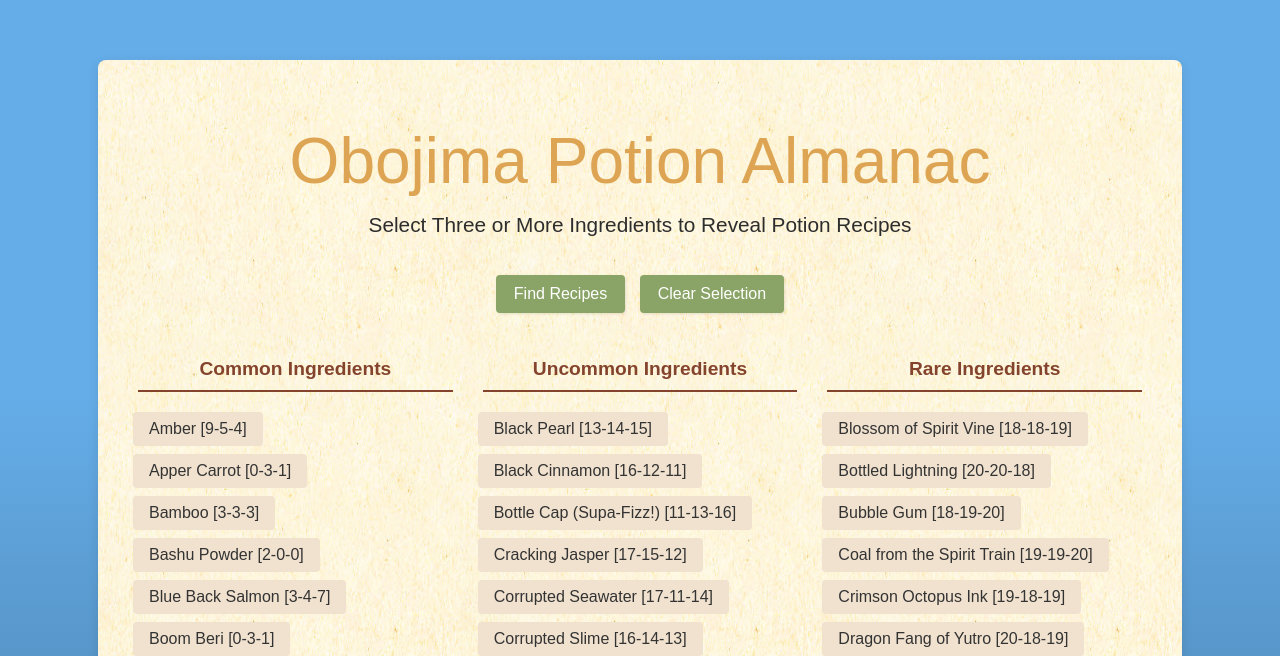
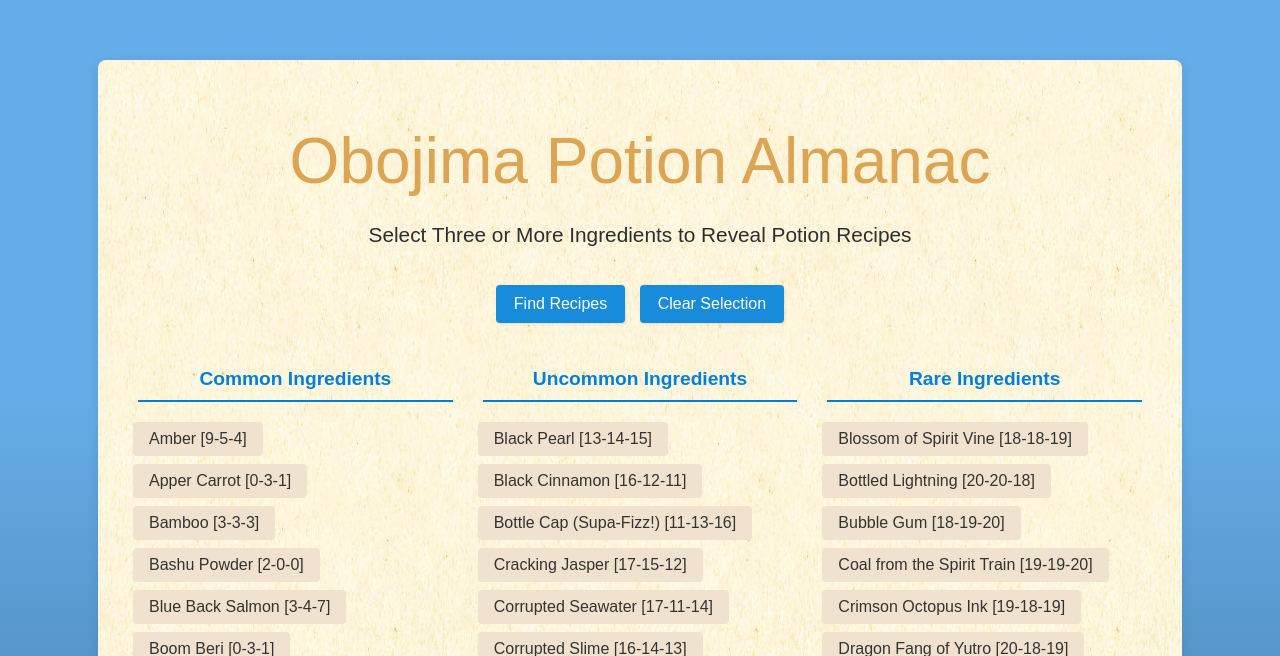
Before and after one commit to billhanscom/ObojimaPotionAlmanac, a Flask app: page / in a window 1280 px wide. Shown: the top 656 px of the page. Run offline with Flask 3, Linux system fonts and the light colour scheme; some web fonts are replaced.

Commit message:
Add files via upload

```diff
--- a/static/style.css
+++ b/static/style.css
@@ -29,7 +29,7 @@ h1 { /* Main heading */
 	font-weight:500;
 	color:#DCA453;
 	line-height: .9em;
-	margin-bottom:20px;
+	margin-bottom:30px;
 	text-wrap: balance;
 	white-space: normal
 }
@@ -45,8 +45,8 @@ h2 { /* Subhead */
 }
 h3 { /* Column headers */
 	font-family:"rogliano",sans-serif;
-	color:#84432D;
-	border-bottom:2px solid #84432D;
+	color:#007fd7;
+	border-bottom:2px solid #007fd7;
 	font-size:1.2em;
 	font-weight:700;
 	margin-top: 10px;
@@ -105,7 +105,7 @@ h5 {
 	color:#333
 }
 .ingredient-button.selected.rare {
-	background-color:#dc8383;
+	background-color:#e39b9b;
 	color:#333
 }
 .button-group {
@@ -114,7 +114,7 @@ h5 {
 	text-align:center
 }
 .button-group button {
-	background-color:#89a466;
+	background-color:#198bdb;
 	border:none;
 	border-radius:4px;
 	color:#fff;
@@ -129,7 +129,7 @@ h5 {
 	transition:background-color .1s ease,
 }
 .button-group button:hover {
-	background-color:#6D8351;
+	background-color:#007fd7;
 	box-shadow:0 2px 4px #0003
 
 }
```
